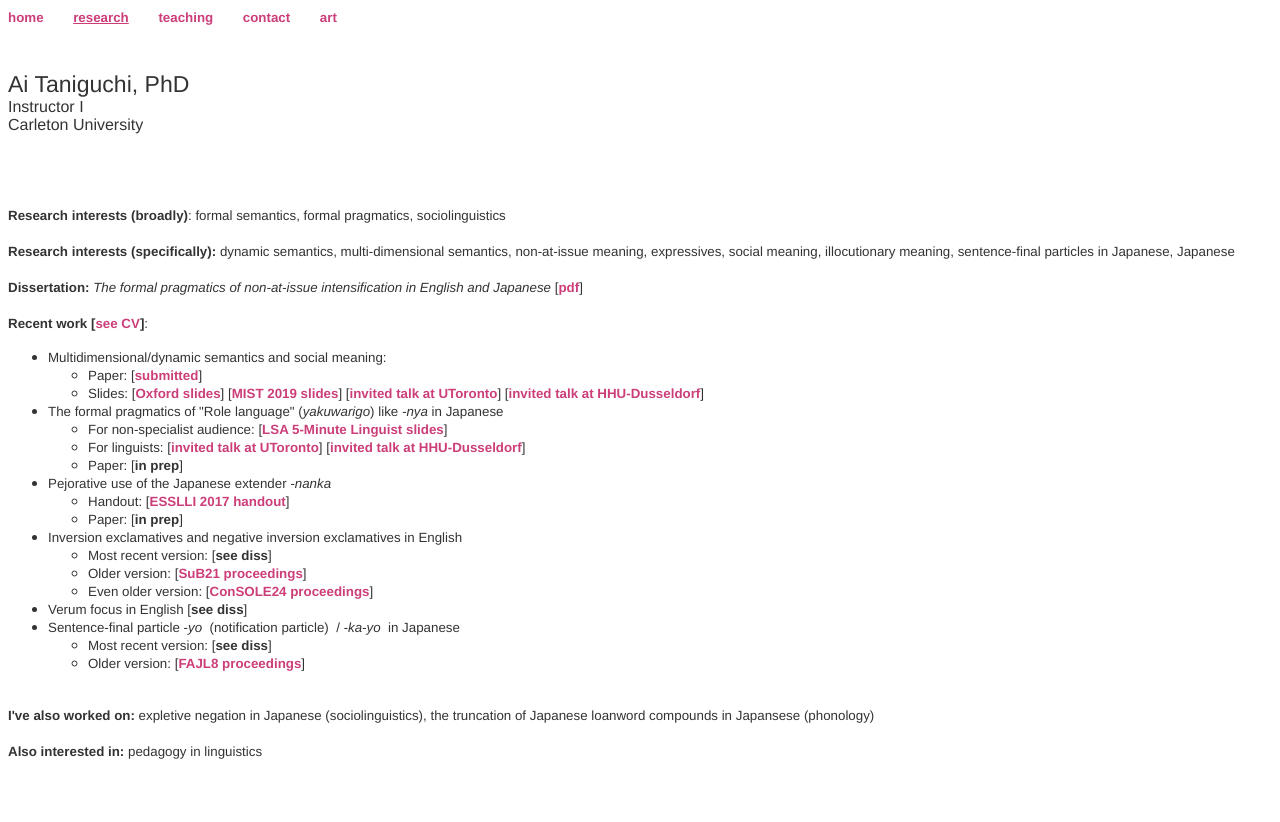
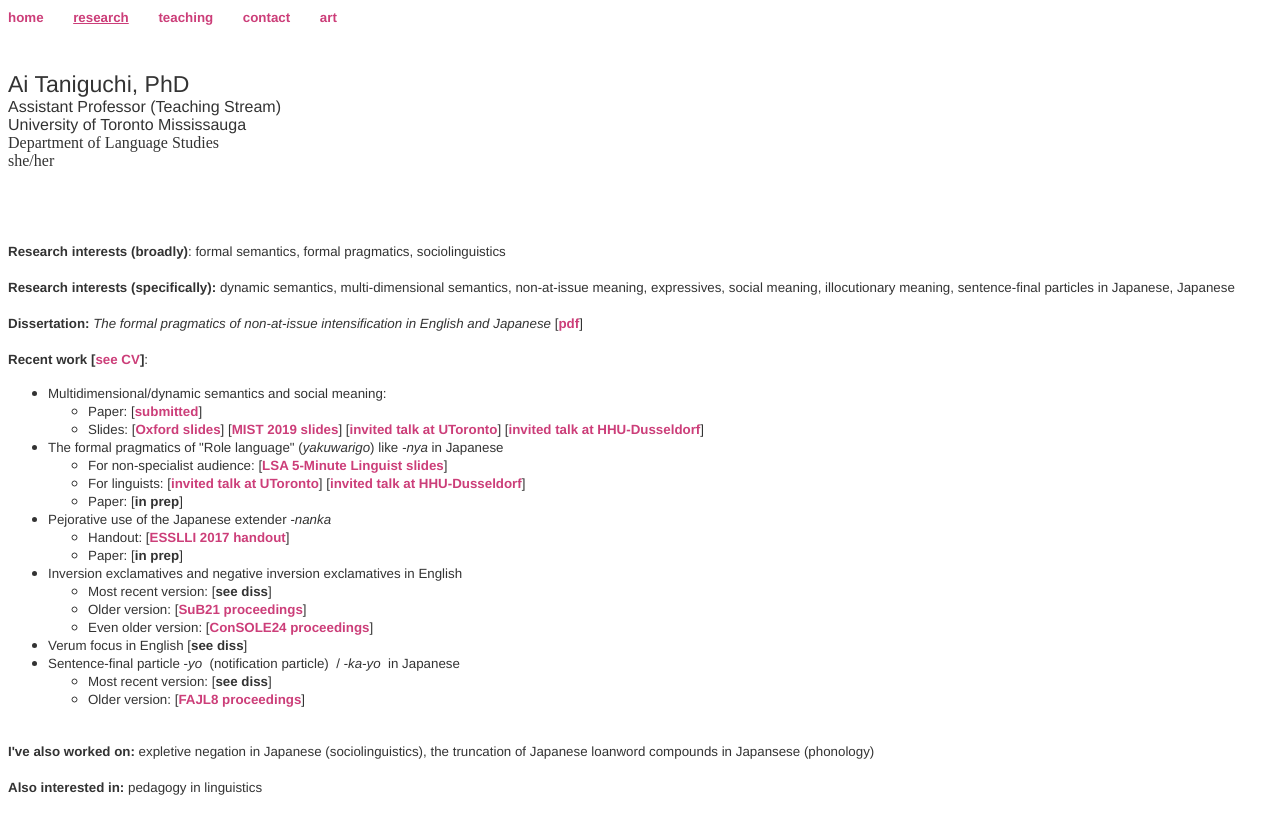
Before and after one commit to aitaniguchi/aitaniguchi.github.io, a plain HTML site: page research.html in a window 1280 px wide. Before the commit the page ends 800 px from the top, so only its background shows below. Drawn offline with Linux system fonts and the light colour scheme.

Commit message:
website update

```diff
--- a/research.html
+++ b/research.html
@@ -1,5 +1,6 @@
 <!DOCTYPE html PUBLIC "-//W3C//DTD HTML 4.01//EN" "http://www.w3.org/TR/html4/strict.dtd">
 <html><head>
+
 
 
 
@@ -9,8 +10,12 @@
 <br style="color: rgb(204, 62, 121); font-family: Helvetica,Arial,sans-serif;">
 <big style="color: rgb(204, 62, 121); font-family: Helvetica,Arial,sans-serif;"><big><br>
 <span style="color: rgb(51, 51, 51);">Ai Taniguchi, PhD</span></big></big><br style="color: rgb(51, 51, 51); font-family: Helvetica,Arial,sans-serif;">
-<span style="color: rgb(51, 51, 51); font-family: Helvetica,Arial,sans-serif;">Instructor I</span><br style="color: rgb(51, 51, 51); font-family: Helvetica,Arial,sans-serif;">
-<span style="color: rgb(51, 51, 51); font-family: Helvetica,Arial,sans-serif;">Carleton University</span><br style="color: rgb(51, 51, 51); font-family: Helvetica,Arial,sans-serif;">
+<span style="color: rgb(51, 51, 51); font-family: Helvetica,Arial,sans-serif;">Assistant Professor (Teaching Stream)</span><br style="color: rgb(51, 51, 51); font-family: Helvetica,Arial,sans-serif;">
+
+<span style="color: rgb(51, 51, 51); font-family: Helvetica,Arial,sans-serif;">University of Toronto Mississauga</span><br>
+Department of Language Studies<br>
+
+she/her<br style="color: rgb(51, 51, 51); font-family: Helvetica,Arial,sans-serif;">
 <br style="color: rgb(51, 51, 51); font-family: Helvetica,Arial,sans-serif;">
 <small style="font-family: Helvetica,Arial,sans-serif;"><span style="font-weight: bold;"></span></small><br style="color: rgb(51, 51, 51); font-family: Helvetica,Arial,sans-serif;">
 <small style="font-family: Helvetica,Arial,sans-serif;"><span style="color: rgb(51, 51, 51);"><br>
```
Also changed, not shown: art.html (+11 -4 lines), contact.html (+6 -8 lines), index.html (+10 -1 lines), teaching.html (+8 -1 lines).
